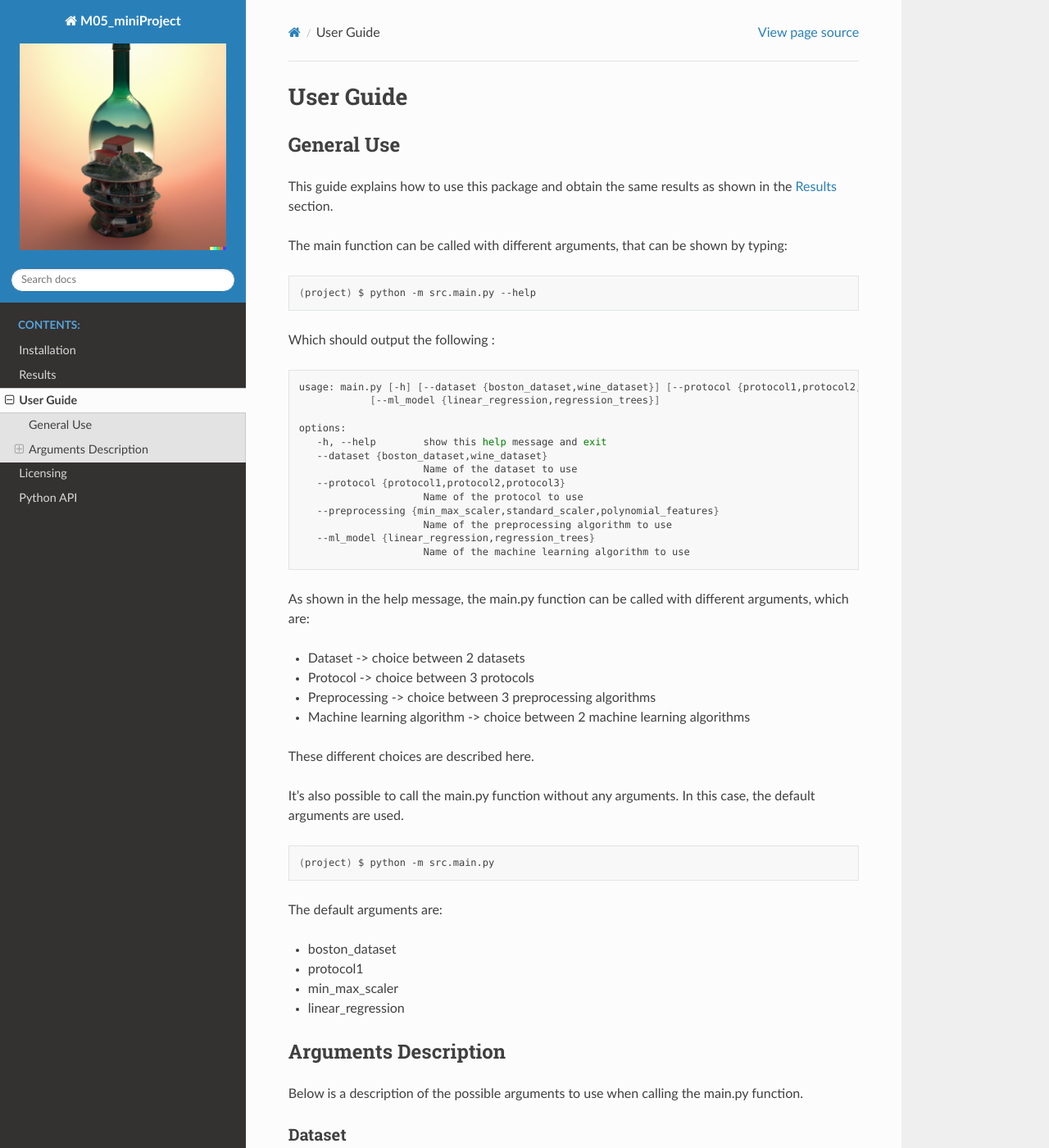
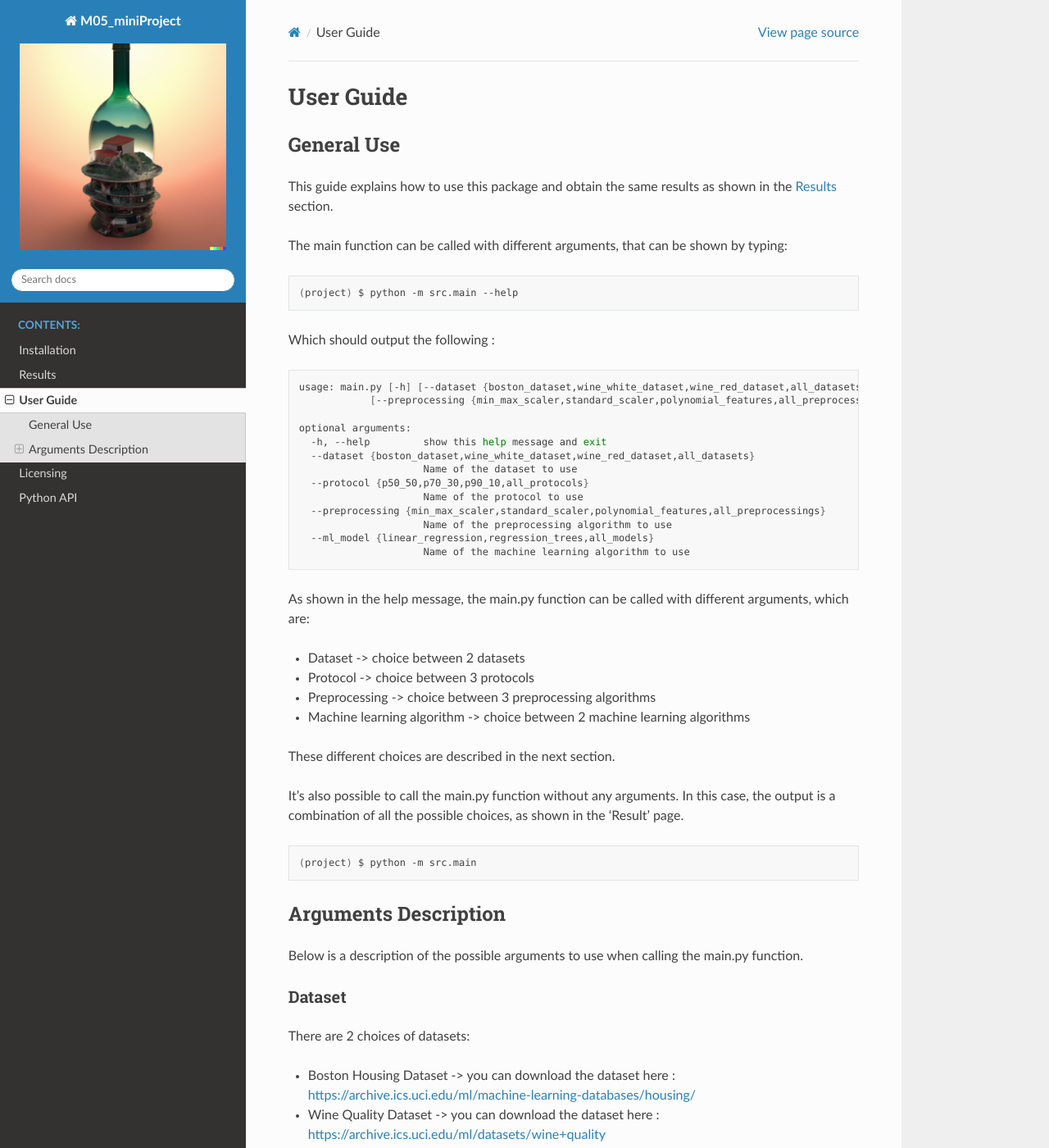
Before and after one commit to CedricLienhard/M05_miniProject, a Sphinx documentation site: the page built from doc/guide.rst, in a window 1280 px wide and 1400 px high. Shown: the whole window at 82% size. Built offline with Sphinx 7.4.7 and the Read the Docs theme 2.0.0, drawn with Linux system fonts in a browser that asks for light colours; some of the changed text lies outside the part shown.

Commit message:
update documentation with last modifications

```diff
--- a/doc/guide.rst
+++ b/doc/guide.rst
@@ -11,25 +11,26 @@ The main function can be called with different arguments, that can be shown by t
 
 .. code-block:: sh
 
-   (project) $ python -m src.main.py --help
+   (project) $ python -m src.main --help
 
 Which should output the following :
 
 .. code-block:: sh
 
-   usage: main.py [-h] [--dataset {boston_dataset,wine_dataset}] [--protocol {protocol1,protocol2,protocol3}] [--preprocessing {min_max_scaler,standard_scaler,polynomial_features}]
-               [--ml_model {linear_regression,regression_trees}]
+   usage: main.py [-h] [--dataset {boston_dataset,wine_white_dataset,wine_red_dataset,all_datasets}] [--protocol {p50_50,p70_30,p90_10,all_protocols}]
+               [--preprocessing {min_max_scaler,standard_scaler,polynomial_features,all_preprocessings}] [--ml_model {linear_regression,regression_trees,all_models}]
 
-   options:
-      -h, --help        show this help message and exit
-      --dataset {boston_dataset,wine_dataset}
+   optional arguments:
+     -h, --help         show this help message and exit
+     --dataset {boston_dataset,wine_white_dataset,wine_red_dataset,all_datasets}
                         Name of the dataset to use
-      --protocol {protocol1,protocol2,protocol3}
+     --protocol {p50_50,p70_30,p90_10,all_protocols}
                         Name of the protocol to use
-      --preprocessing {min_max_scaler,standard_scaler,polynomial_features}
+     --preprocessing {min_max_scaler,standard_scaler,polynomial_features,all_preprocessings}
                         Name of the preprocessing algorithm to use
-      --ml_model {linear_regression,regression_trees}
+     --ml_model {linear_regression,regression_trees,all_models}
                         Name of the machine learning algorithm to use
+
 
 As shown in the help message, the main.py function can be called with different arguments, which are:
 
@@ -38,20 +39,13 @@ As shown in the help message, the main.py function can be called with different
 - Preprocessing -> choice between 3 preprocessing algorithms
 - Machine learning algorithm -> choice between 2 machine learning algorithms
 
-These different choices are described here.
+These different choices are described in the next section.
 
-It's also possible to call the main.py function without any arguments. In this case, the default arguments are used.
+It's also possible to call the main.py function without any arguments. In this case, the output is a combination of all the possible choices, as shown in the 'Result' page.
 
 .. code-block:: sh
 
-   (project) $ python -m src.main.py
-
-The default arguments are:
-
-- boston_dataset
-- protocol1
-- min_max_scaler
-- linear_regression
+   (project) $ python -m src.main
 
 
 Arguments Description
```
Also changed, not shown: other parts of doc/guide.rst (+1 -1 lines).
